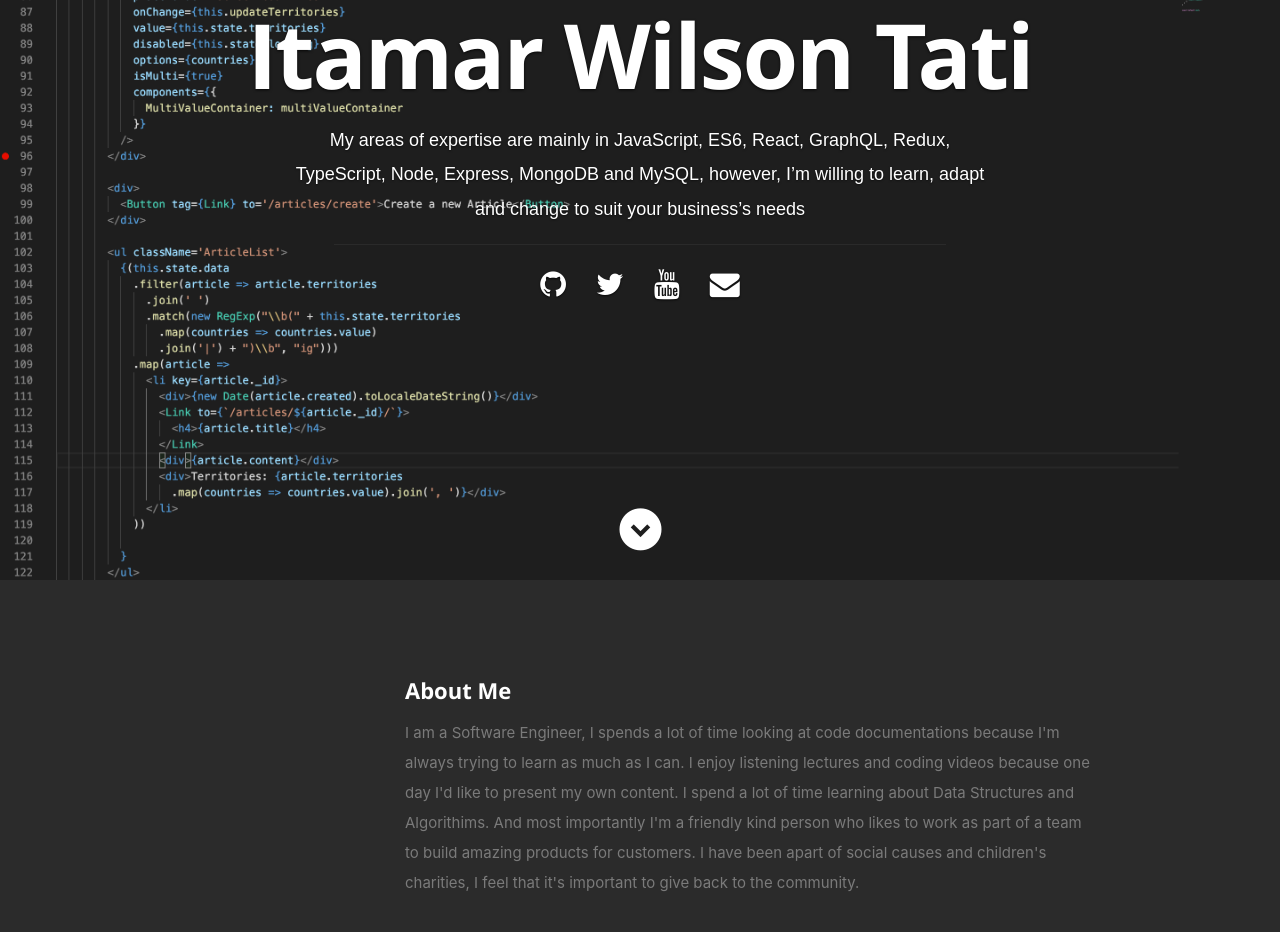
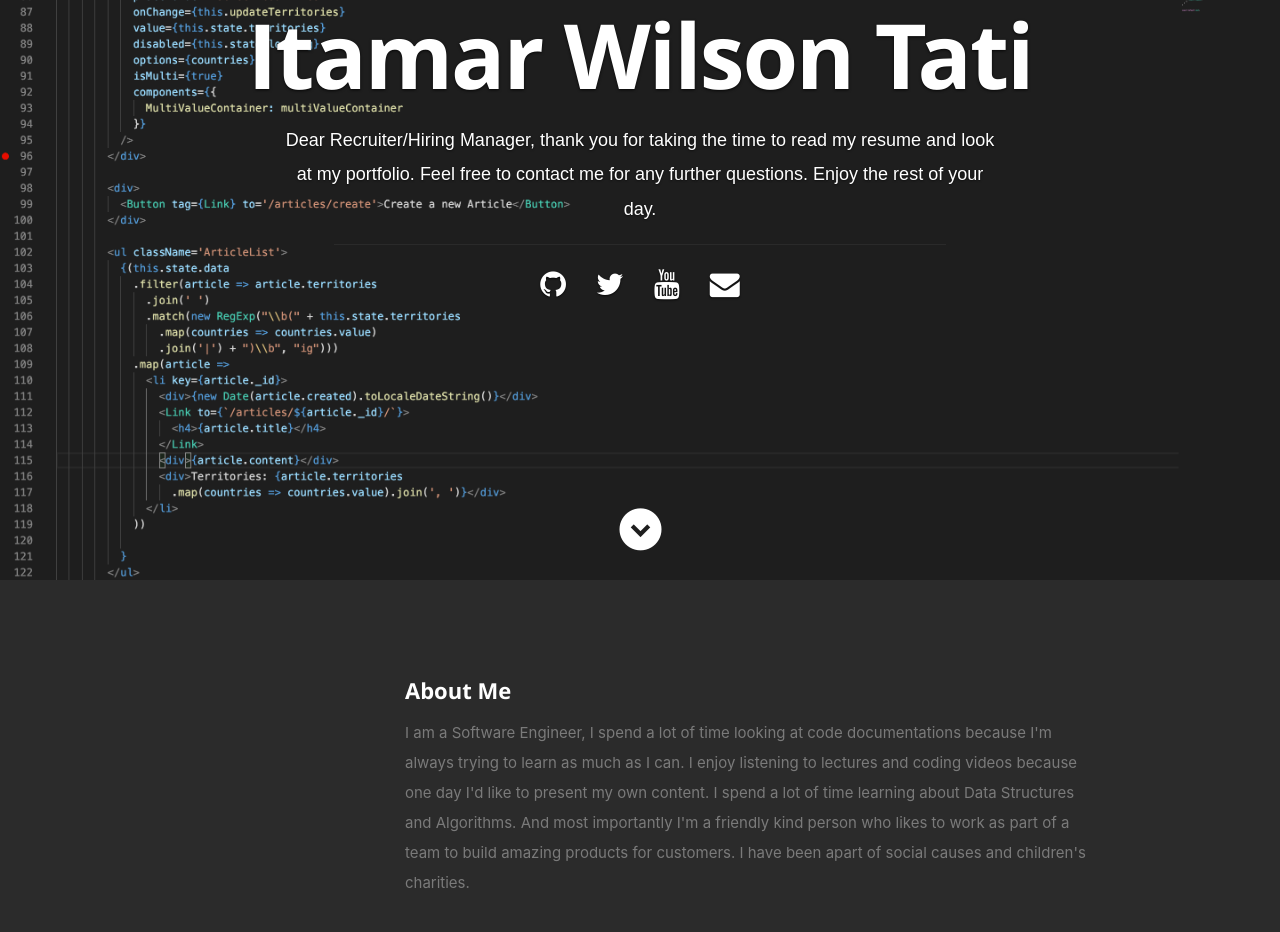
Before and after one commit to ItamarTati/itamar-portfolio-page, a React (Create React App) app: page / in a window 1280 px wide. Shown: the part 220-1152 px from the top of the page. Built offline with nearby package versions, Linux system fonts and the light colour scheme.

Commit message:
updated about me and  role

```diff
--- a/src/resumeData.js
+++ b/src/resumeData.js
@@ -2,7 +2,7 @@ let resumeData = {
     "imagebaseurl":"https://github.com/ItamarTati",
     "name": "Itamar Wilson Tati",
     "role": "Software Engineer",
-    "roleDescription": "My areas of expertise are mainly in JavaScript, ES6, React, GraphQL, Redux, TypeScript, Node, Express, MongoDB and MySQL, however, I’m willing to learn, adapt and change to suit your business’s needs",
+    "roleDescription": "Dear Recruiter/Hiring Manager, thank you for taking the time to read my resume and look at my portfolio. Feel free to contact me for any further questions. Enjoy the rest of your day.",
     "socialLinks":[
         {
           "name":"github",
@@ -25,7 +25,7 @@ let resumeData = {
           "className":"fa fa-envelope"
         }
       ],
-    "aboutme":"I am a Software Engineer, I spends a lot of time looking at code documentations because I'm always trying to learn as much as I can. I enjoy listening lectures and coding videos because one day I'd like to present my own content. I spend a lot of time learning about Data Structures and Algorithims. And most importantly I'm a friendly kind person who likes to work as part of a team to build amazing products for customers. I have been apart of social causes and children's charities, I feel that it's important to give back to the community.",
+    "aboutme":"I am a Software Engineer, I spend a lot of time looking at code documentations because I'm always trying to learn as much as I can. I enjoy listening to lectures and coding videos because one day I'd like to present my own content. I spend a lot of time learning about Data Structures and Algorithms. And most importantly I'm a friendly kind person who likes to work as part of a team to build amazing products for customers. I have been apart of social causes and children's charities.",
     "address":"London",
     "website":"+447568488047",
     "education":[
```
